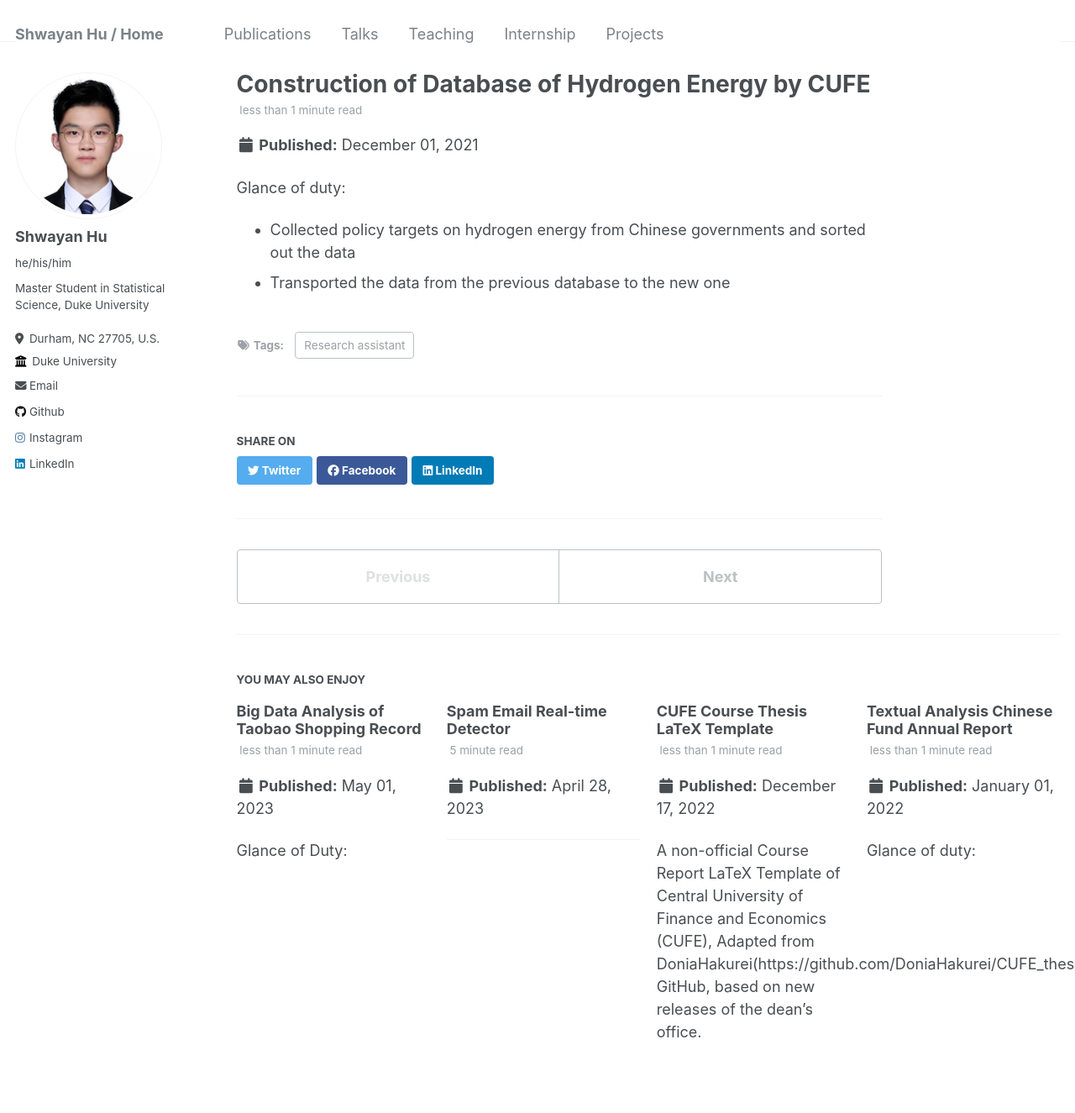
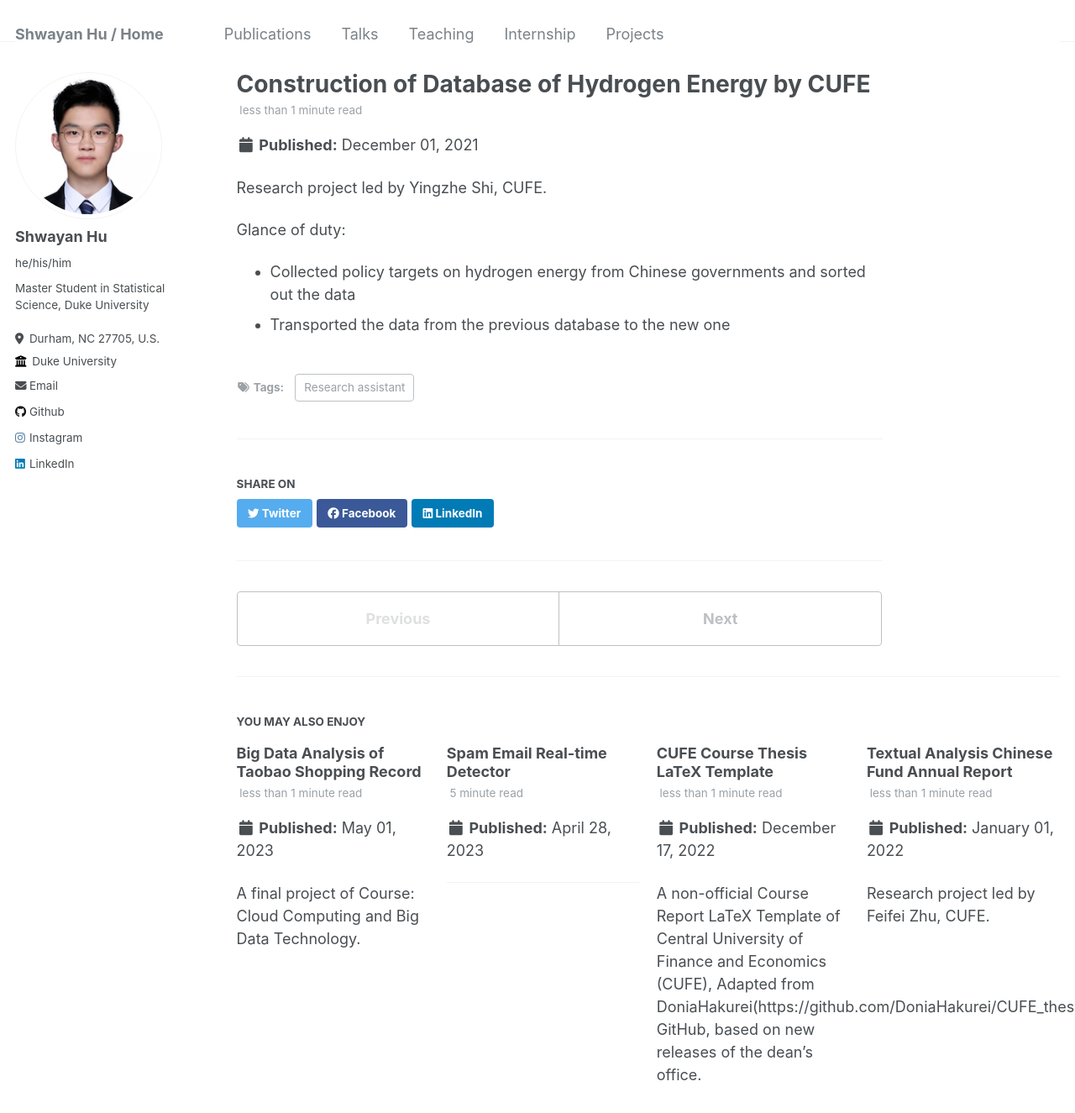
Before and after one commit to ShwayanHu/ShwayanHu.github.io, a Jekyll site: the page built from _posts/2021-12-01-project-3.md, in a window 1280 px wide and 1400 px high. Shown: the top 1325 px of the window at 84% size. Built offline with Jekyll 4.4.1, drawn with Linux system fonts in a browser that asks for light colours.

Commit message:
add projects

```diff
--- a/_posts/2021-12-01-project-3.md
+++ b/_posts/2021-12-01-project-3.md
@@ -5,7 +5,7 @@ tags:
   - Research assistant
 ---
 
-
+Research project led by Yingzhe Shi, CUFE.
 
 Glance of duty:
 
--- a/_posts/2022-01-01-project-5.md
+++ b/_posts/2022-01-01-project-5.md
@@ -5,7 +5,7 @@ tags:
   - Research Assistant
 ---
 
-
+Research project led by Feifei Zhu, CUFE.
 
 Glance of duty:
 
--- a/_posts/2023-05-01-project-4.md
+++ b/_posts/2023-05-01-project-4.md
@@ -5,7 +5,7 @@ tags:
   - Course Project
 ---
 
-
+A final project of Course: Cloud Computing and Big Data Technology.
 
 Glance of Duty:
 
```
Also changed, not shown: _posts/2023-04-28-project-2.md (+2 -6 lines).
